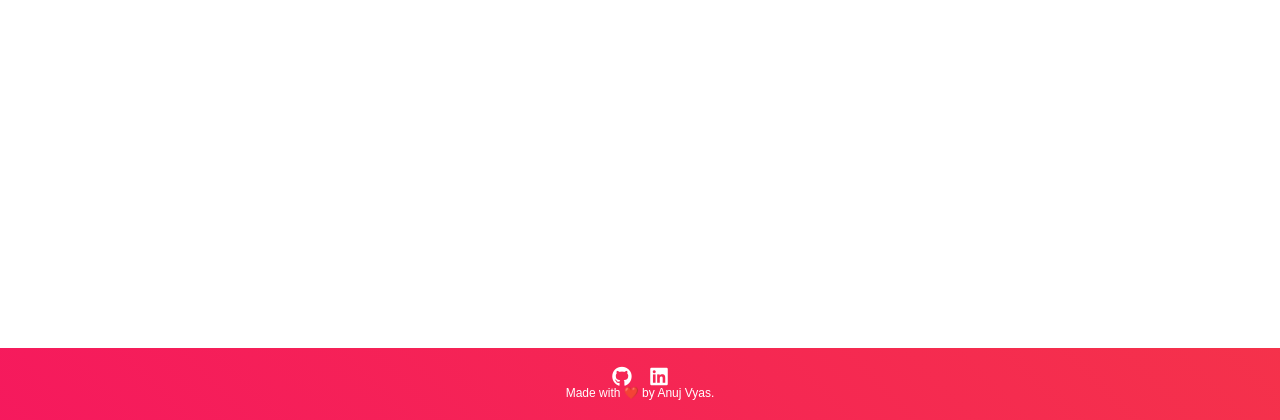
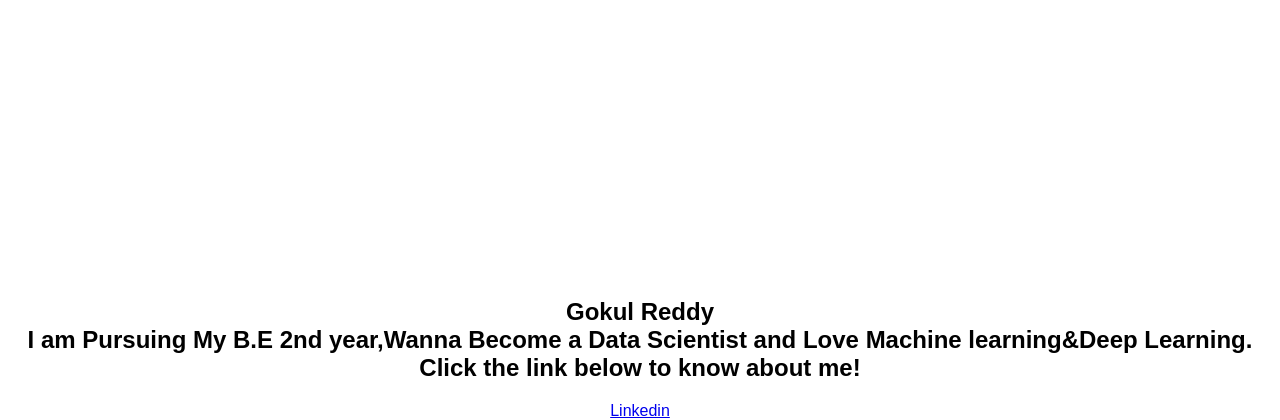
Before and after one commit to GOKUL-REDDY/Diabetes-Prediction, a Flask app: template templates/result.html in a window 1280 px wide. Shown: the part 380-800 px from the top of the page. Run offline with Flask 2, Linux system fonts and the light colour scheme; the template is opened without the code that fills it, so the values that code supplies are empty; parts of the project's set-up code (start-up, migrations or seed data) failed here and were passed over; some libraries are stand-ins or nearby versions.

Commit message:
Update result.html

```diff
--- a/templates/result.html
+++ b/templates/result.html
@@ -30,13 +30,14 @@
 		</div>
 
 		<!-- Footer -->
-       <div class='footer'>
-           <div class="contact">
-               <a target="_blank" href="https://github.com/anujvyas/Diabetes-Prediction-Deployment"><i class="fab fa-github fa-lg contact-icon"></i></a>
-               <a target="_blank" href="https://www.linkedin.com/in/anujkvyas"><i class="fab fa-linkedin fa-lg contact-icon"></i></a>
-           </div>
-           <p class='footer-description'>Made with ❤️ by Anuj Vyas.</p>
-       </div>
+       <div class="card mb-3">
+
+            <h2 > Gokul Reddy<br>
+                  I am Pursuing My B.E 2nd year,Wanna Become a Data Scientist and Love Machine learning&Deep Learning.<br>
+                  Click the link below to know about me!<br>
+            </h2>
+             <a href="https://www.linkedin.com/in/gokul-talla" class="btn btn-primary" target="_blank">Linkedin</a>
+        </div>
 
 	</body>
 </html>
```
